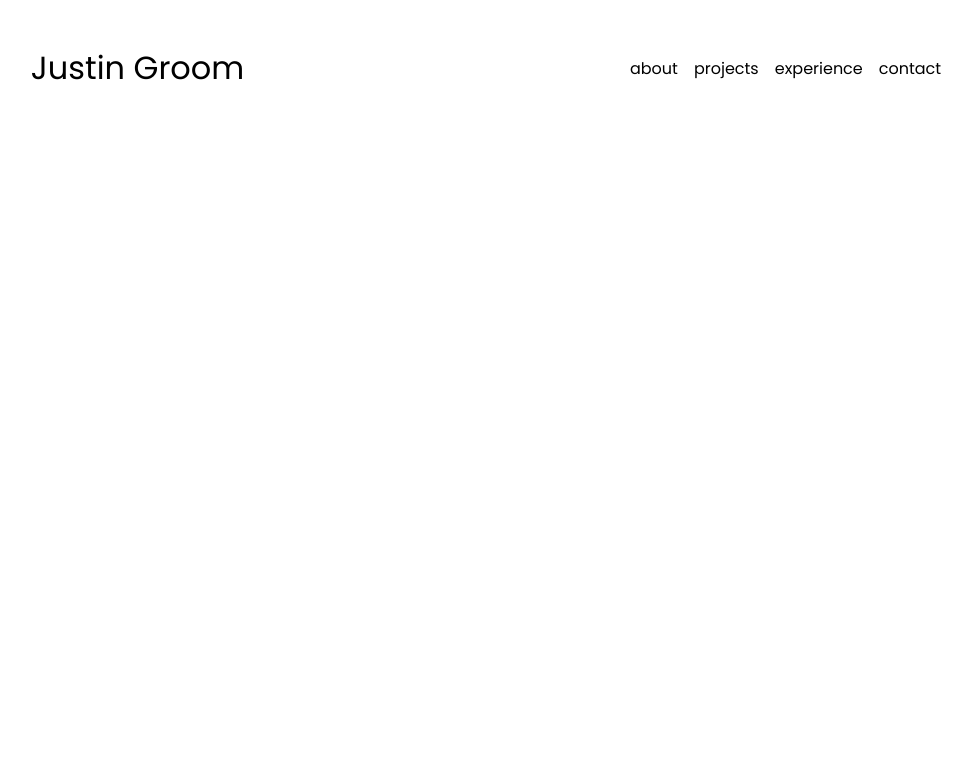
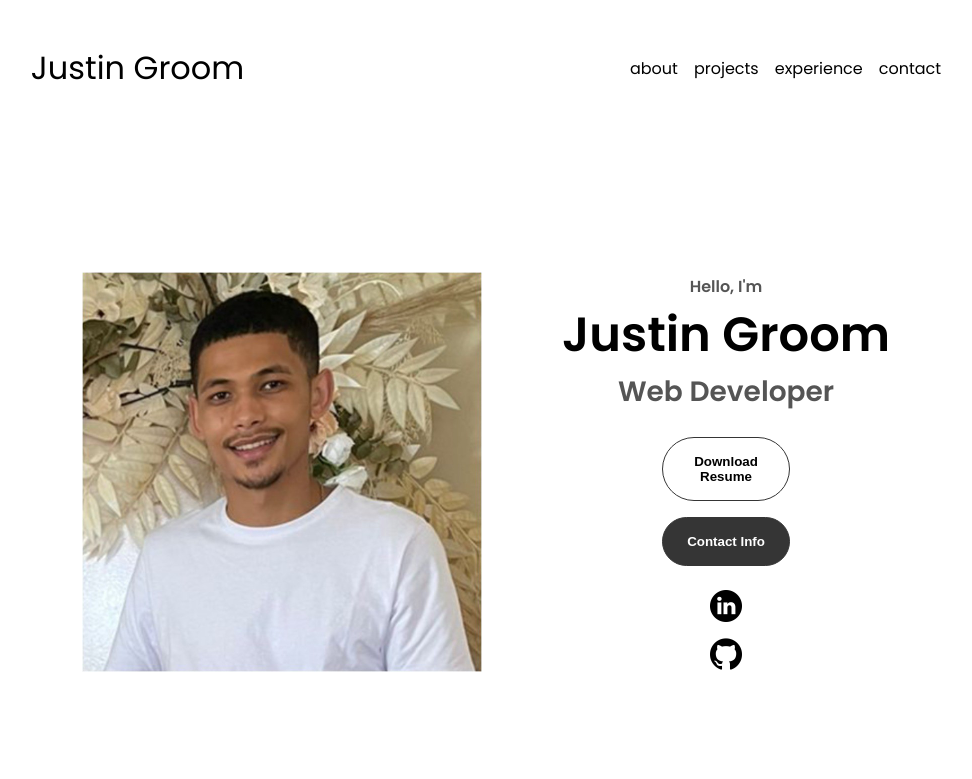
Before and after one commit to JustinGroom/html-css-js-portfolio, a plain HTML site: page index.html in a window 1280 px wide. Shown: the whole page, without its empty margins (154-1126 px from the left). Drawn offline with Linux system fonts and the light colour scheme.

Commit message:
Profile Section

```diff
--- a/index.html
+++ b/index.html
@@ -35,6 +35,35 @@
             </div>
         </div>
     </nav>
+    <section id="profile">
+        <div class="section__pic-container">
+            <img src="./assets/1701702128613.jpg" alt="Justin Groom Profile Picture">
+        </div>
+        <div class="section__text">
+            <p class="section__text__p1">Hello, I'm</p>
+            <h1 class="title">Justin Groom</h1>
+            <p class="section__text__p2">Web Developer</p>
+            <div class="btn-container">
+                <button class="btn btn-color-2" onclick="window.open('./assets/Justin Groom Web Dev Resume.pdf')">Download Resume</button>
+            </div>
+            <div class="btn-container">
+                <button class="btn btn-color-1"
+                onclick="location.href='./#contact'">Contact Info</button>
+            </div>
+            <div id="socials-container">
+                <img src="./assets/linkedin.png"
+                alt="My Linkedin Profile"
+                class="icon"
+                onclick="location.href='https://www.linkedin.com/in/justin-groom-18b0412a3/'">
+            </div>
+            <div id="socials-container">
+                <img src="./assets/github.png"
+                alt="My Github Profile"
+                class="icon"
+                onclick="location.href='https://github.com/JustinGroom'">
+            </div>
+        </div>
+    </section>
     <script src="script.js"></script>
 </body>
 </html>
--- a/style.css
+++ b/style.css
@@ -146,3 +146,116 @@
 .hamburger-icon span:first-child {
     transform: none;
 }
+
+/* Sections */
+
+section {
+    padding-top: 4vh;
+    height: 96vh;
+    margin: 0 10rem;
+    box-sizing: border-box;
+    min-height: fit-content;
+}
+
+.section-container {
+    display: flex;
+}
+
+/* profile section */
+
+#profile {
+    display: flex;
+    justify-content: center;
+    gap: 5rem;
+    height: 80vh;
+}
+
+.section__pic-container {
+    display: flex;
+    height: 400px;
+    width: 400px;
+    margin: auto 0;
+}
+
+.section__text {
+    align-self: center;
+    text-align: center;
+}
+
+.section__text p {
+    font-weight: 600;
+}
+
+.section__text__p1 {
+    text-align: center;
+}
+
+.section__text__p2 {
+    font-size: 1.75rem;
+    margin-bottom: 1rem;
+}
+
+.title {
+    font-size: 3rem;
+    text-align: center;
+}
+
+#socials-container {
+    display: flex;
+    justify-content: center;
+    margin-top: 1rem;
+    gap: 1rem;
+}
+
+/* icons */
+
+.icon {
+    cursor: pointer;
+    height: 2rem;
+}
+
+/* buttons */
+
+.btn-container {
+    display: flex;
+    justify-content: center;
+    gap: 1rem;
+}
+
+.btn {
+    font-weight: 600;
+    transition: all 300ms ease;
+    padding: 1rem;
+    width: 8rem;
+    border-radius: 2rem;
+}
+
+.btn-color-1, .btn-color-2 {
+    border: rgb(53,53,53) 0.1rem solid;
+}
+
+.btn-color-1:hover, .btn-color-2:hover {
+    cursor: pointer;
+}
+
+.btn-color-1, .btn-color-2:hover {
+    background: rgb(53,53,53);
+    color: white;
+}
+
+.btn-color-1:hover {
+    background: rgb(0,0,0);
+}
+
+.btn-color-2{
+    background: none;
+}
+
+.btn-color-2:hover {
+    border: rgb(255,255,255) 0.1rem solid;
+}
+
+.btn-container {
+    gap: 1rem;
+    padding: 0.5rem;
+}
```
Also changed, not shown: assets/1701702128613.jpg (added), assets/profile pic a.jpg (added).
